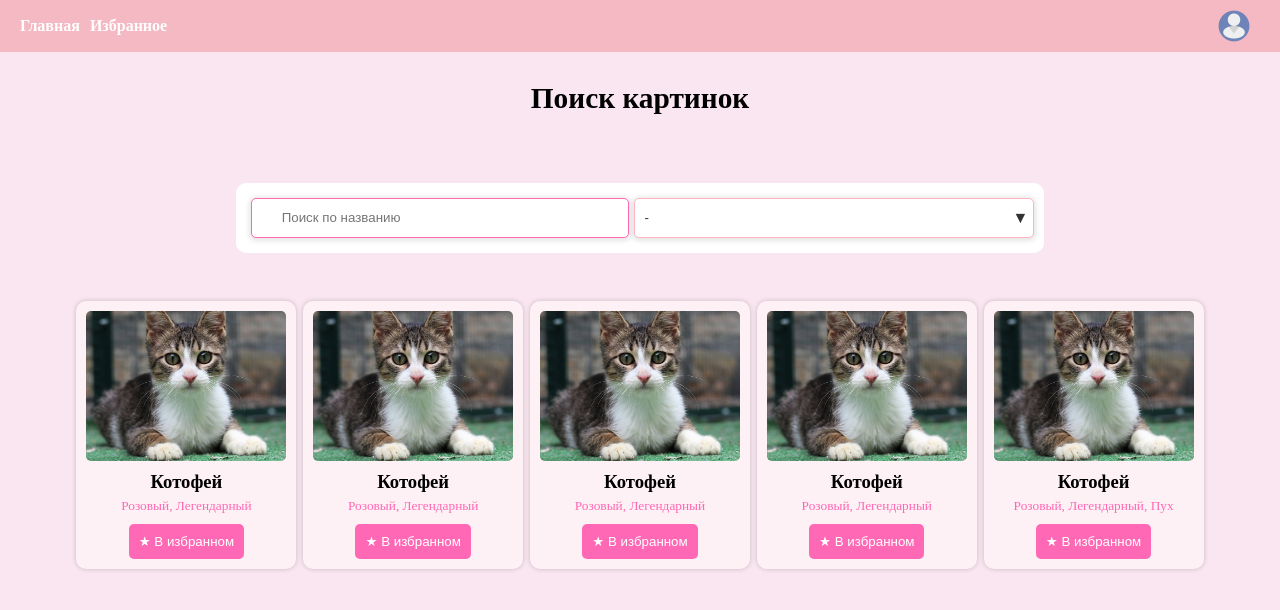
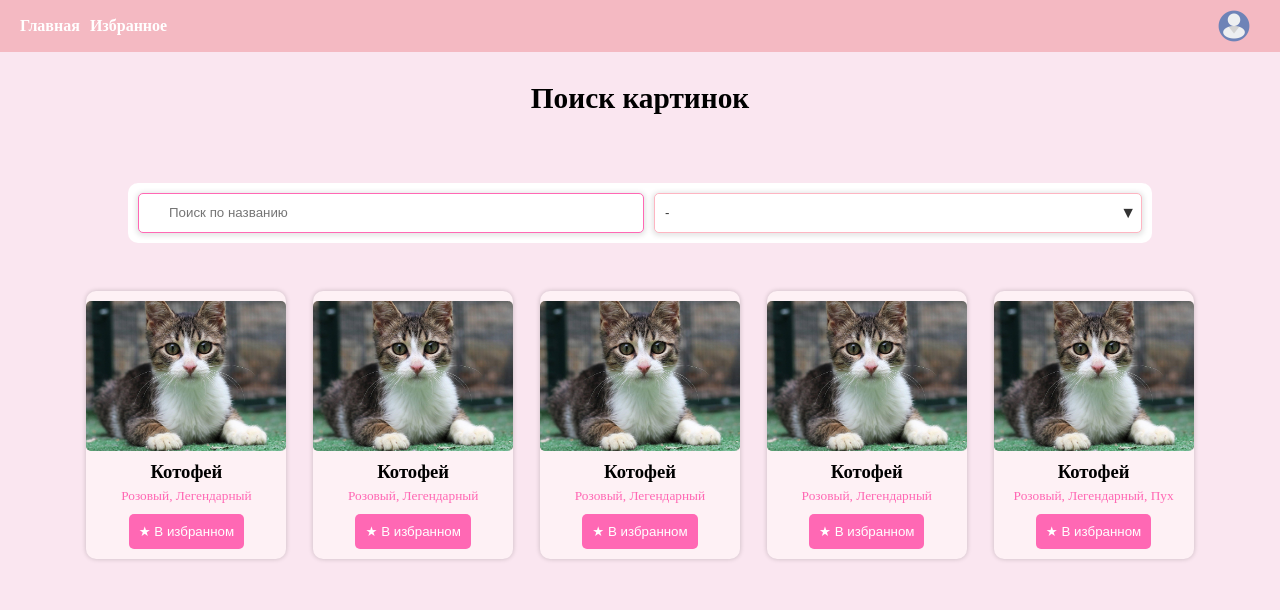
Before and after one commit to alchemmist/cats, a React (Vite) app: page /main in a window 1280 px wide. Shown: the top 610 px of the page. Built offline with nearby package versions, Linux system fonts and the light colour scheme.

Commit message:
fix css bugs

```diff
--- a/src/components/input/Input.css
+++ b/src/components/input/Input.css
@@ -1,6 +1,6 @@
 .input {
   padding: 10px;
-  margin: 5px;
+  margin: 0px;
   border: solid 1px #feb5c2;
   border-radius: 5px;
   box-shadow: 0px 1px 5px 2px rgba(0, 0, 0, 0.1);
--- a/src/components/select/Select.css
+++ b/src/components/select/Select.css
@@ -12,6 +12,7 @@
   cursor: pointer;
   align-items: center;
   padding-right: 5px;
+  width: 100%;
 }
 
 .select {
--- a/src/index.css
+++ b/src/index.css
@@ -2,6 +2,7 @@
   margin: 0;
   padding: 0;
   outline: 0;
+  box-sizing: border-box;
 }
 
 body {
--- a/src/routes/home/Home.css
+++ b/src/routes/home/Home.css
@@ -19,10 +19,12 @@ h1 {
   padding: 10px;
   margin-top: 1cm;
   margin-bottom: 1cm;
+  width: 80%;
 }
 
 #search-input {
-  width: 10cm;
+  width: 100%;
+  margin-right: 10px;
   padding-left: 30px;
   min-height: 40px;
   box-sizing: border-box;
@@ -30,12 +32,15 @@ h1 {
 }
 
 #search-tag {
-  width: 10cm;
+  width: 100%;
   box-sizing: border-box;
   min-height: 38px;
   max-height: 38px;
 }
 
+#search-tag .select-wrapper {
+  margin-left: 100px;
+}
 
 .cats-box {
   padding: 10px;
--- a/src/routes/login/Login.css
+++ b/src/routes/login/Login.css
@@ -42,6 +42,11 @@ h1 {
 /*   border: solid 1px #ff68b4; */
 /* } */
 
+#login-page-input {
+  width: 100%;
+  margin-top: 20px;
+}
+
 #login-button {
   padding: 10px;
   border: none;
--- a/src/routes/login/Login.jsx
+++ b/src/routes/login/Login.jsx
@@ -34,7 +34,7 @@ function Login() {
               Введите ваш логин, чтобы продолжить:
             </label>
             <Input
-              id="login-input"
+              id="login-page-input"
               type="text"
               placeholder="Ваш логин"
               onChange={(e) => setLogin(e.target.value)}
```
